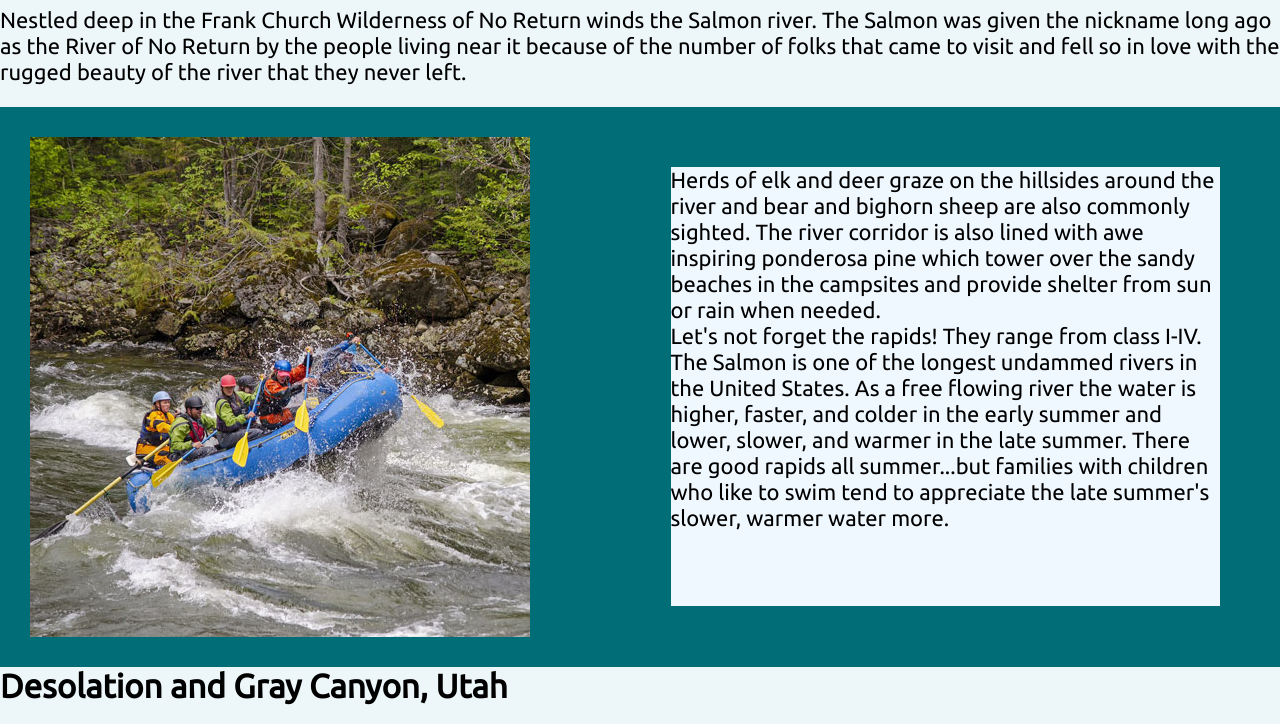
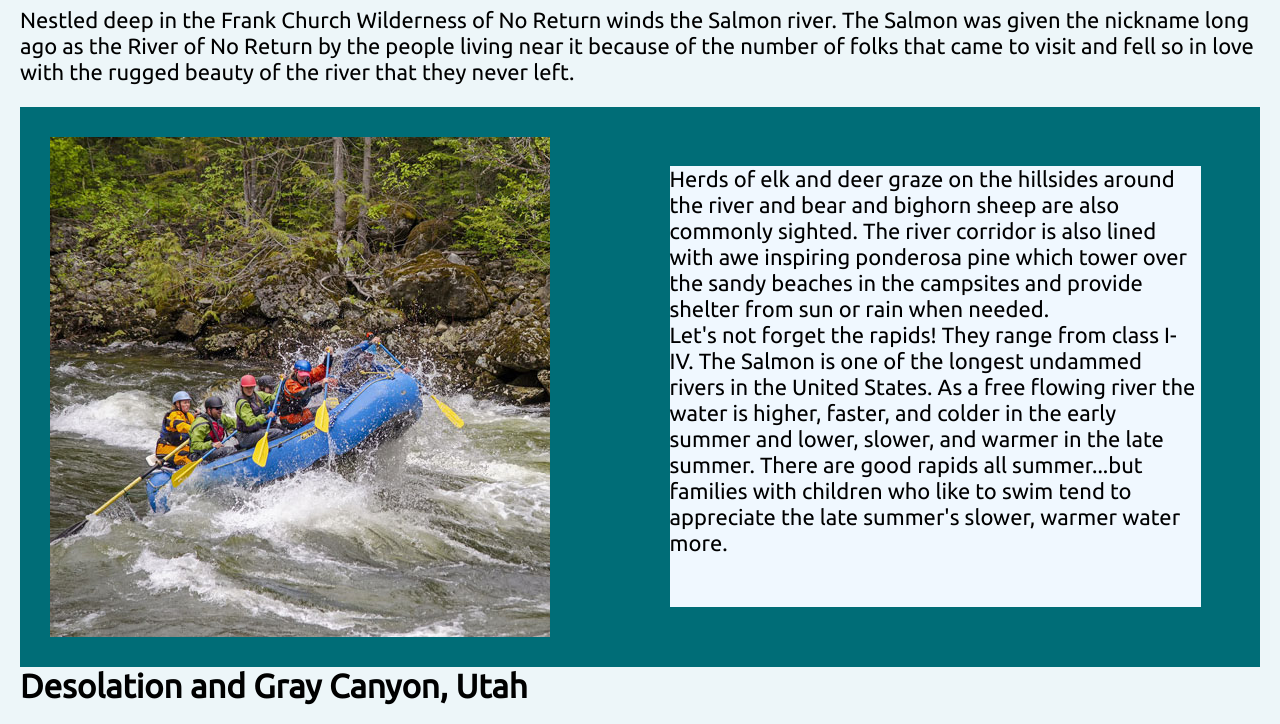
Before and after one commit to ariannamihu/WDD130, a plain HTML site: page wwr/rivers.html in a window 1280 px wide. Shown: the part 336-1060 px from the top of the page. Drawn offline with Linux system fonts and the light colour scheme; a web font is replaced by a local one.

Commit message:
fixed margins

```diff
--- a/card/styles/style.css
+++ b/card/styles/style.css
@@ -24,7 +24,7 @@ body{
     display: grid;
     grid-template-columns: 400px 540px;
     grid-template-rows: repeat(5,94px);
-
+    margin-top: 100px;
 
 }
 h1{
--- a/wwr/styles/style.css
+++ b/wwr/styles/style.css
@@ -36,7 +36,8 @@ button{
     display: grid;
     grid-template-columns: 1fr;
     text-align: left;
-
+    margin-left: 20px;
+    margin-right: 20px;
 }
 
 .river_info{
```
